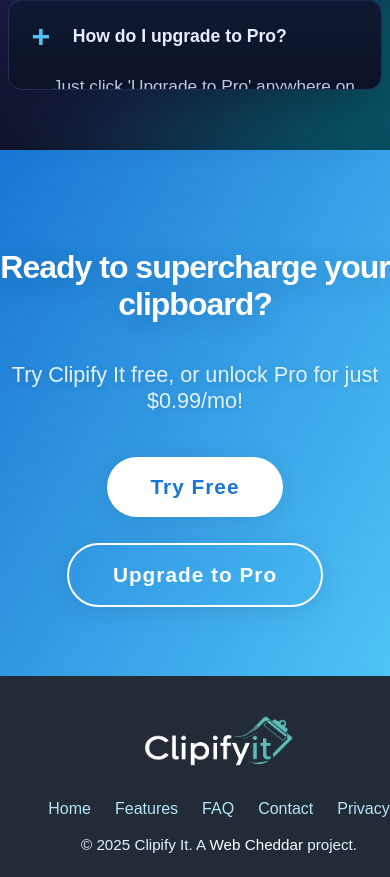
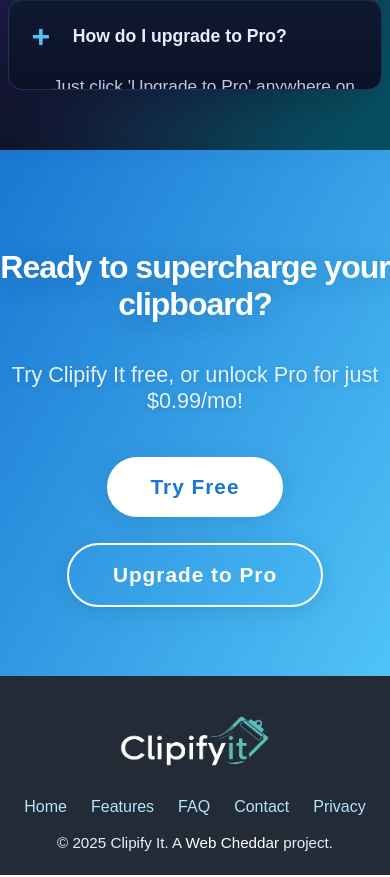
Before and after one commit to Spielbergo/clipifyit, a Next.js app: page /faq in a window 390 px wide. Shown: the part 871-1748 px from the top of the page. Built offline with nearby package versions, Linux system fonts and the light colour scheme; no server answers.

Commit message:
FIxed mobile styling errors

```diff
--- a/components/footer.module.css
+++ b/components/footer.module.css
@@ -12,27 +12,26 @@
   margin-right: -50vw;
 }
 
+.footer {
+  width: 100%;
+  background: #232b36;
+  color: #e3f2fd;
+  padding: 40px 0 24px 0;
+  text-align: center;
+  font-size: 1rem;
+  position: relative;
+  overflow: hidden;
+}
 .footerContent {
   width: 100%;
-  /* removed max-width and centering to allow full width */
+  max-width: 1200px; /* constrain content to match other page sections */
+  margin: 0 auto;
   display: flex;
   flex-direction: column;
   align-items: center;
   gap: 18px;
-  padding: 0 24px;
-}
-
-.footerBrand {
-  display: flex;
-  flex-direction: column;
-  align-items: center;
-  gap: 6px;
-}
-
-.footerLogo {
-  font-size: 1.4rem;
-  font-weight: 700;
-  letter-spacing: 1px;
+  padding: 0 20px;
+  box-sizing: border-box;
 }
 
 .footerNav {
```
Also changed, not shown: components/testimonials.module.css (+6 -5 lines), styles/home.module.css (+49 -0 lines).
